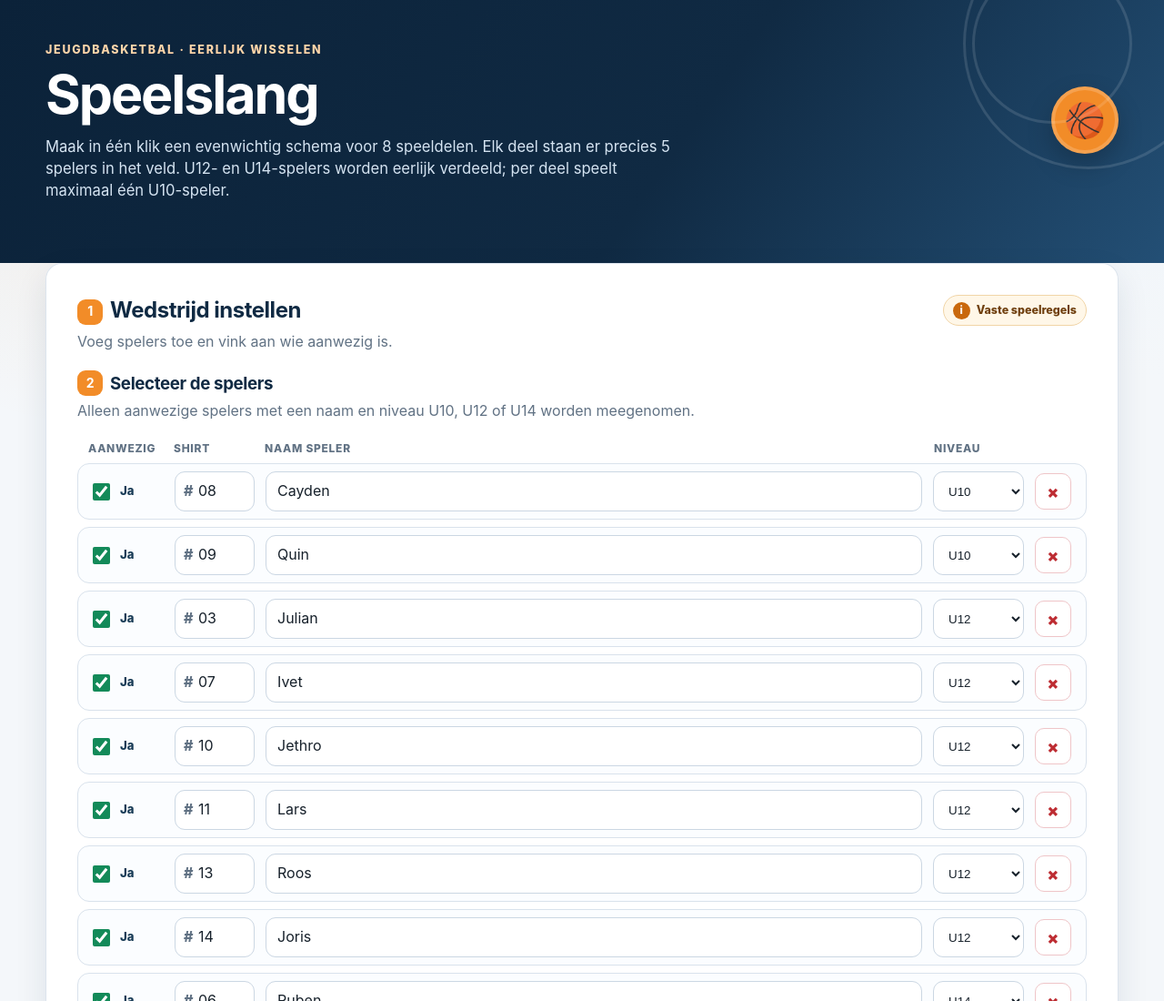
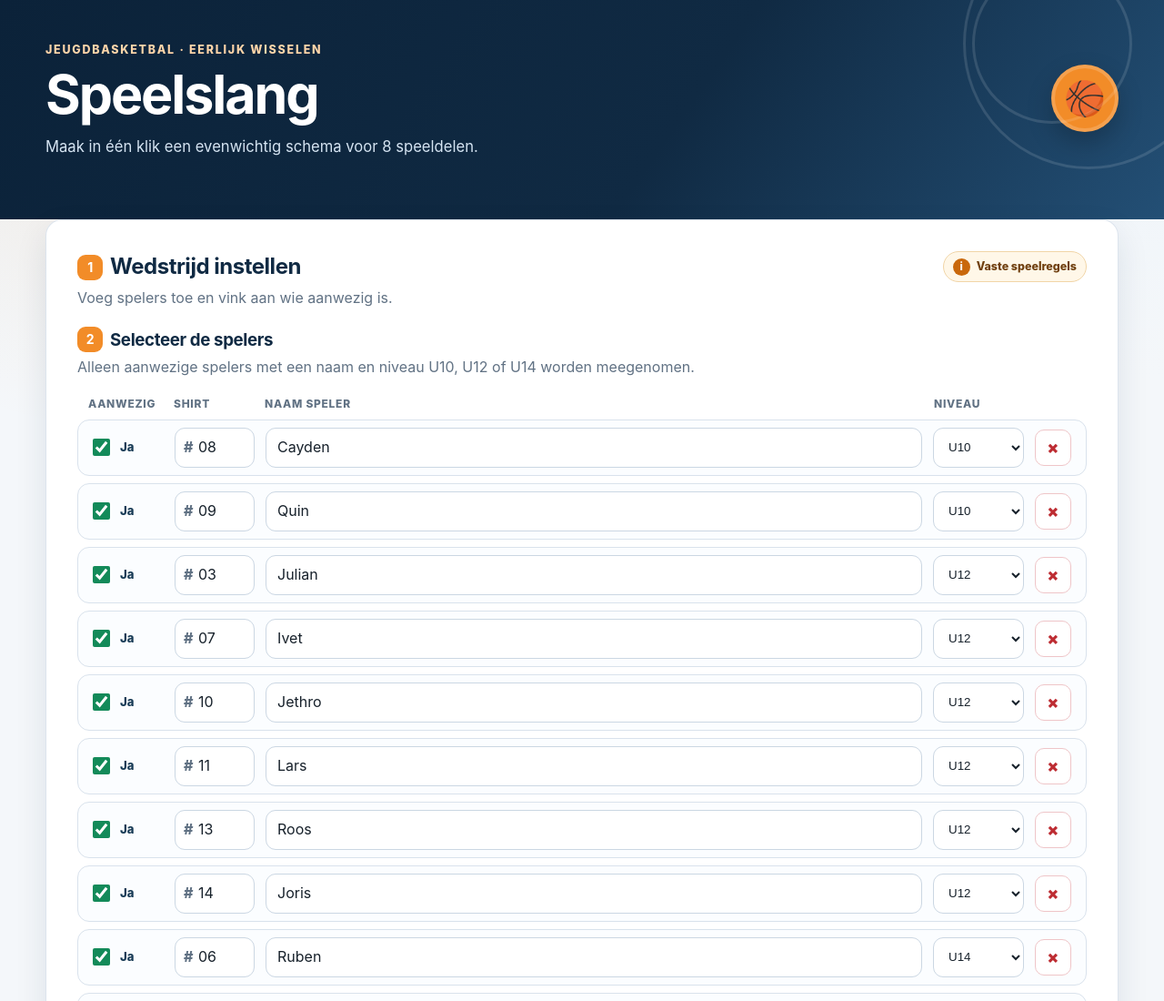
Before and after one commit to doobri781/Speelslang, a plain HTML site: page index.html in a window 1280 px wide. Shown: the top 1100 px of the page at 91% size. Drawn offline with Linux system fonts and the light colour scheme.

Commit message:
Simplify paragraph text in index.html
Removed detailed description from the paragraph.

```diff
--- a/index.html
+++ b/index.html
@@ -417,7 +417,7 @@
       <div>
         <div class="eyebrow">Jeugdbasketbal · eerlijk wisselen</div>
         <h1>Speelslang</h1>
-        <p>Maak in één klik een evenwichtig schema voor 8 speeldelen. Elk deel staan er precies 5 spelers in het veld. U12- en U14-spelers worden eerlijk verdeeld; per deel speelt maximaal één U10-speler.</p>
+        <p>Maak in één klik een evenwichtig schema voor 8 speeldelen.</p>
       </div>
       <div class="ball-mark" aria-hidden="true">🏀</div>
     </div>
```
